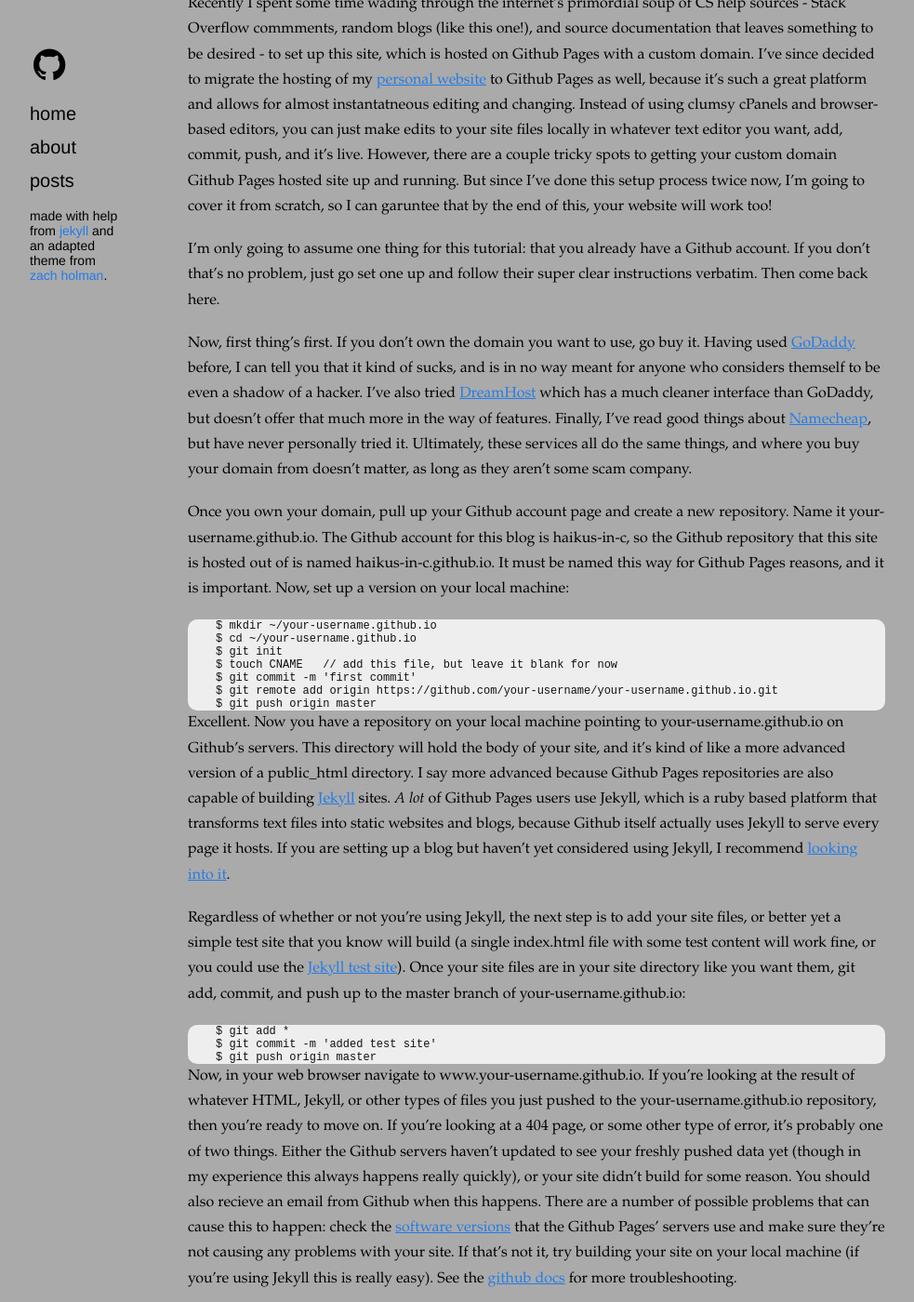
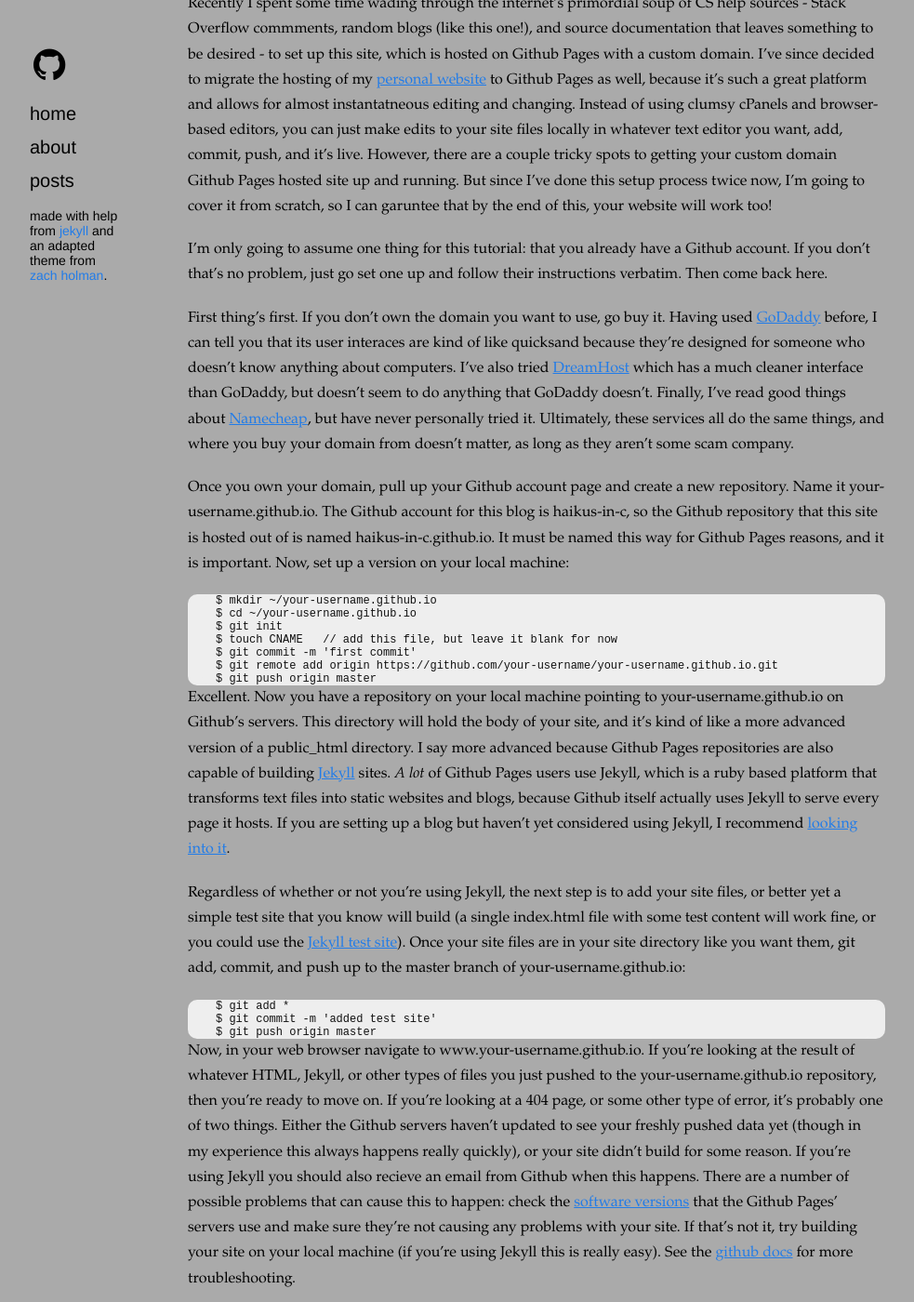
Before and after one commit to haikus-in-c/haikus-in-c.github.io, a Jekyll site: the page built from _posts/2013-08-15-github-pages-custom-domain.markdown, in a window 1280 px wide and 1400 px high, scrolled down 258 px. Shown: the whole window at 93% size, without its empty margins (18-1001 px from the left). Built offline with Jekyll 4.4.1, drawn with Linux system fonts in a browser that asks for light colours; nearby versions of some CDN libraries; Markdown is read by kramdown in place of the engine named in the settings; comment, search, counter and statistics services are not loaded; some of the changed text lies outside the part shown.

Commit message:
proofread old post

```diff
--- a/_posts/2013-08-15-github-pages-custom-domain.markdown
+++ b/_posts/2013-08-15-github-pages-custom-domain.markdown
@@ -18,16 +18,16 @@
 so I can garuntee that by the end of this, your website will work too!
 
 I'm only going to assume one thing for this tutorial: that you already have a Github account. If you
-don't that's no problem, just go set one up and follow their super clear instructions verbatim. Then
+don't that's no problem, just go set one up and follow their instructions verbatim. Then
 come back here.
 
-Now, first thing's first. If you don't own the domain you want to use, go buy it.  Having used
-[GoDaddy][godaddy] before, I can tell you that it kind of sucks, and is in no way meant for
-anyone who considers themself to be even a shadow of a hacker. I've also tried [DreamHost][dreamhost]
-which has a much cleaner interface than GoDaddy, but doesn't offer that much more in the way of
-features. Finally, I've read good things about [Namecheap][namecheap], but have never personally
-tried it. Ultimately, these services all do the same things, and where you buy your domain from
-doesn't matter, as long as they aren't some scam company.
+First thing's first. If you don't own the domain you want to use, go buy it.  Having used
+[GoDaddy][godaddy] before, I can tell you that its user interaces are kind of like quicksand
+because they're designed for someone who doesn't know anything about computers. I've also tried
+[DreamHost][dreamhost] which has a much cleaner interface than GoDaddy, but doesn't seem to do
+anything that GoDaddy doesn't. Finally, I've read good things about [Namecheap][namecheap],
+but have never personally tried it. Ultimately, these services all do the same things, and
+where you buy your domain from doesn't matter, as long as they aren't some scam company.
 
 Once you own your domain, pull up your Github account page and create a new repository. Name
 it your-username.github.io. The Github account for this blog is haikus-in-c, so the Github repository
@@ -62,16 +62,15 @@
 result of whatever HTML, Jekyll, or other types of files you just pushed to the your-username.github.io
 repository, then you're ready to move on. If you're looking at a 404 page, or some other type of error, it's
 probably one of two things. Either the Github servers haven't updated to see your freshly pushed data yet
-(though in my experience this always happens really quickly), or your site didn't build for some reason. You
-should also recieve an email from Github when this happens. There are a number of possible problems that
-can cause this to happen: check the [software versions][githubversions] that the Github Pages' servers use
-and make sure they're not causing any problems with your site. If that's not it, try building your site
+(though in my experience this always happens really quickly), or your site didn't build for some reason. If
+you're using Jekyll you should also recieve an email from Github when this happens. There are a number of possible problems that can cause this to happen: check the [software versions][githubversions] that the Github Pages'
+servers use and make sure they're not causing any problems with your site. If that's not it, try building your site
 on your local machine (if you're using Jekyll this is really easy). See the [github docs][githubdocs] for
 more troubleshooting.
 
 Once you've got a site showing at www.your-username.github.io you're finally ready to add your custom domain.
-cd back into your-username.github.io and, using your favorite text editor, change CNAME to contain your
-domain name. Use [ours][haikusCNAME] as an example. Then type:
+cd back into your-username.github.io and edit CNAME to contain your
+domain name. See [ours][haikusCNAME] for an example. Then type:
 
 	$ git add *
 	$ git commit -m 'added domain to CNAME'
```
